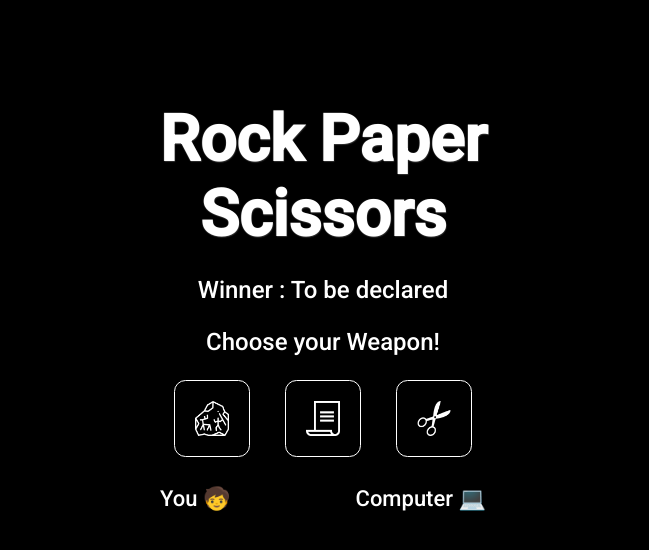
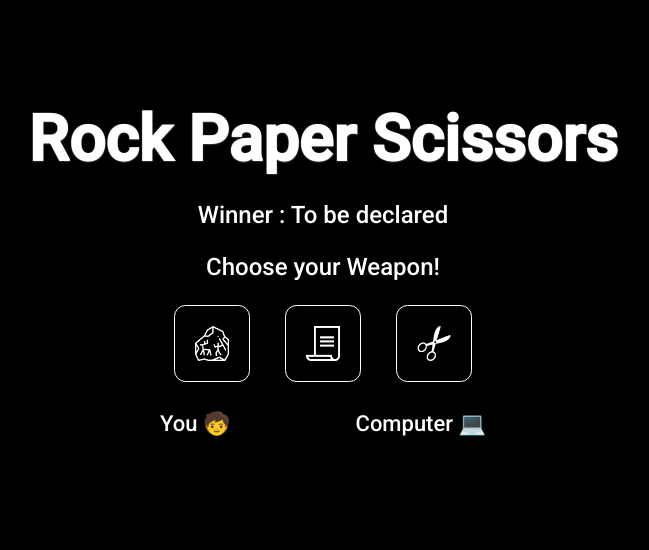
Before and after one commit to adisuyash/rock-paper-scissors, a plain HTML site: page index.html in a window 1280 px wide. Shown: the whole page, without its empty margins (317-966 px from the left). Drawn offline with Linux system fonts and the light colour scheme.

Commit message:
styles added

```diff
--- a/css/styles.css
+++ b/css/styles.css
@@ -8,7 +8,11 @@ body {
   text-align: center;
 }
 
-h1,
+h1 {
+  width: 55%;
+  margin: auto;
+}
+
 div.score-img,
 div.main-text {
   width: 45%;
```
